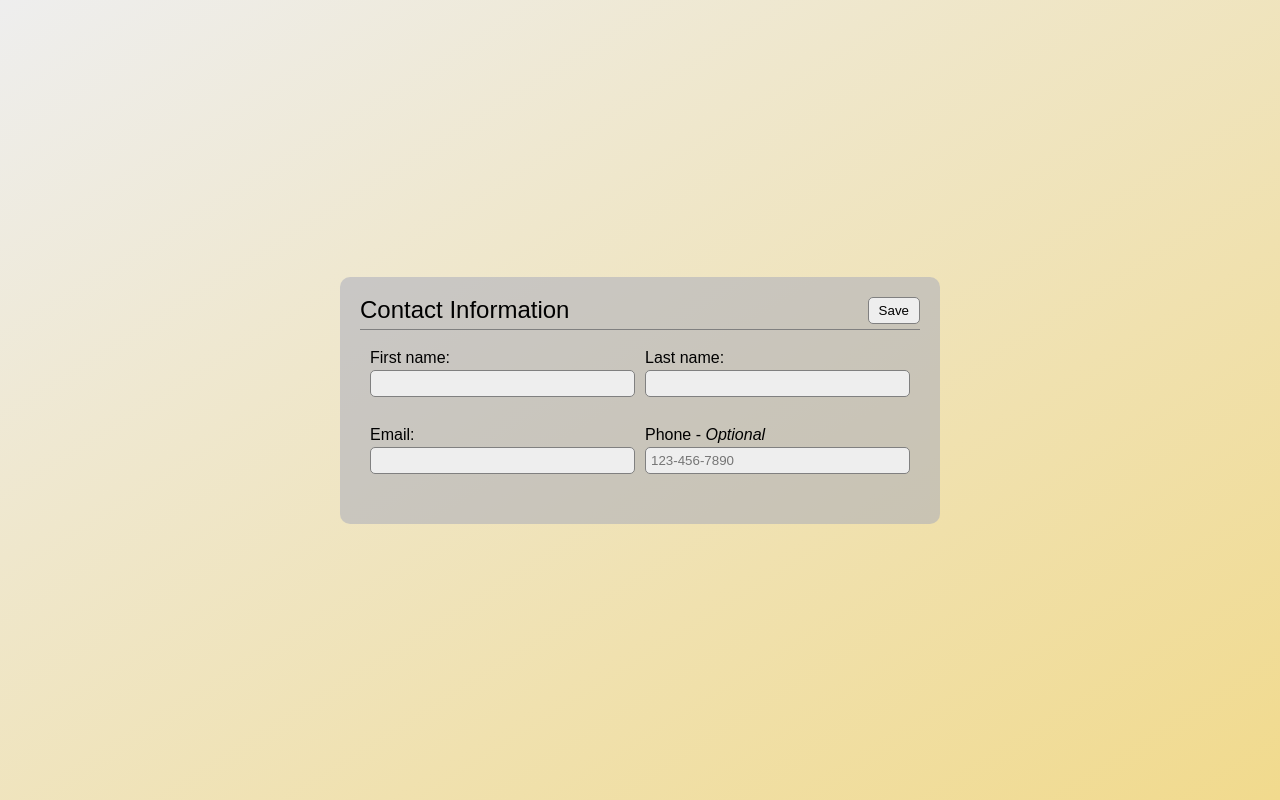
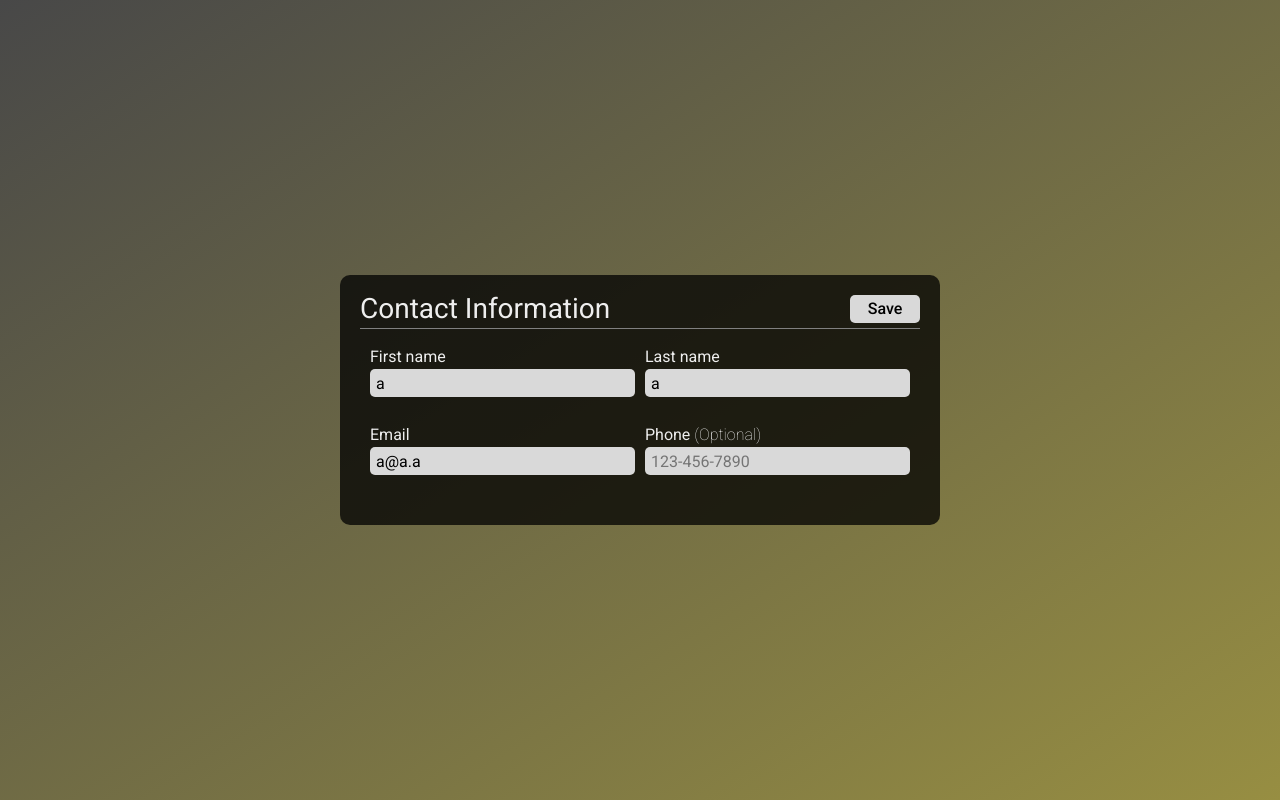
Before and after one commit to pv-230/odin-cv-app, a React app: page / in a window 1280 px wide. Built offline with nearby package versions, Linux system fonts and the light colour scheme.

Commit message:
Update general CV styling

```diff
--- a/src/components/App/App.css
+++ b/src/components/App/App.css
@@ -1,18 +1,11 @@
 :root {
-  --app-bg-color-white: #eee;
-  --app-bg-color-gold: #f1da8d;
-  --input-bg-color: #eee;
-  --button-bg-color: #eee;
-  --button-hover-color: #8dc4ff;
+  --app-bg-color-white: #484848;
+  --app-bg-color-gold: #978e42;
 }
 
 html {
   min-height: 100%;
   display: flex;
-}
-
-body {
-  font-family: sans-serif;
 }
 
 body,
@@ -33,36 +26,3 @@ body,
     var(--app-bg-color-gold)
   );
 }
-
-/* Default styling */
-
-label {
-  display: flex;
-  flex-direction: column;
-  gap: 4px;
-  width: 100%;
-}
-
-input {
-  width: 100%;
-  border: 1px solid gray;
-  border-radius: 5px;
-  padding: 5px;
-  background-color: var(--input-bg-color);
-}
-
-input:focus-visible {
-  outline: 2px solid var(--input-focus-color);
-}
-
-button {
-  padding: 5px 10px;
-  border: 1px solid gray;
-  border-radius: 5px;
-  background-color: var(--button-bg-color);
-}
-
-button:hover {
-  cursor: pointer;
-  background-color: var(--button-hover-color);
-}
--- a/src/components/App/reset.css
+++ b/src/components/App/reset.css
@@ -3,10 +3,10 @@
   License: none (public domain)
 */
 
-html, body, div, span, applet, object, iframe,
+html, body, button, div, span, applet, object, iframe,
 h1, h2, h3, h4, h5, h6, p, blockquote, pre,
 a, abbr, acronym, address, big, cite, code,
-del, dfn, em, img, ins, kbd, q, s, samp,
+del, dfn, em, img, input, ins, kbd, q, s, samp,
 small, strike, strong, sub, sup, tt, var,
 b, u, i, center,
 dl, dt, dd, ol, ul, li,
--- a/src/components/CV/CV.css
+++ b/src/components/CV/CV.css
@@ -1,5 +1,15 @@
 :root {
-  --cv-bg-color: rgba(164, 168, 187, 0.5);
+  --cv-bg-color: rgba(0, 0, 0, 0.75);
+  --font-color: #eee;
+  --input-bg-color: #d9d9d9;
+  --button-bg-color: var(--input-bg-color);
+  --button-font-color: black;
+  --button-hover-bg-color: transparent;
+  --button-hover-font-color: var(--font-color);
+  --border-color: gray;
+
+  --input-height: calc(1rem + 12px);
+  --input-padding: 5px;
 }
 
 .cv {
@@ -11,4 +21,41 @@
   padding: 20px;
   background-color: var(--cv-bg-color);
   border-radius: 10px;
+  font-family: Roboto, sans-serif;
+  font-weight: 400;
+  color: var(--font-color);
 }
+
+/* Default styling */
+
+label {
+  display: flex;
+  flex-direction: column;
+  gap: 4px;
+  width: 100%;
+}
+
+input {
+  width: 100%;
+  height: var(--input-height);
+  border: 1px solid transparent;
+  border-radius: 5px;
+  padding: var(--input-padding);
+  background-color: var(--input-bg-color);
+}
+
+button {
+  padding: 5px 10px;
+  border: 1px solid transparent;
+  border-radius: 5px;
+  background-color: var(--button-bg-color);
+  font-weight: 500;
+  color: var(--button-font-color);
+}
+
+button:hover {
+  cursor: pointer;
+  border: 1px solid var(--button-hover-font-color);
+  background-color: var(--button-hover-bg-color);
+  color: var(--button-hover-font-color);
+}
--- a/src/components/ContactInfo/ContactInfo.css
+++ b/src/components/ContactInfo/ContactInfo.css
@@ -1,7 +1,3 @@
-:root {
-  --input-focus-color: #3a7acc;
-}
-
 .contact-info {
   display: flex;
   flex-direction: column;
@@ -16,11 +12,16 @@
   display: flex;
   justify-content: space-between;
   align-items: center;
+  gap: 20px;
   width: 100%;
-  border-bottom: 1px solid gray;
+  border-bottom: 1px solid var(--border-color);
   padding-bottom: 5px;
 }
 
 .contact-info__title {
-  font-size: 1.5rem;
+  font-size: 1.75rem;
 }
+
+.contact-info__update-btn {
+  width: 70px;
+}
--- a/src/components/ContactInfo/ContactInfo.js
+++ b/src/components/ContactInfo/ContactInfo.js
@@ -28,9 +28,9 @@ export default class ContactInfo extends Component {
   constructor(props) {
     super(props);
     this.state = {
-      firstName: '',
-      lastName: '',
-      email: '',
+      firstName: 'a',
+      lastName: 'a',
+      email: 'a@a.a',
       phone: '',
       isEditing: true,
 
@@ -126,42 +126,25 @@ export default class ContactInfo extends Component {
         {/* Title bar */}
         <div className="contact-info__title-bar">
           <span className="contact-info__title">Contact Information</span>
-          <button className="update-btn" type="button" onClick={this.handleUpdateBtn}>
+          <button
+            className="contact-info__update-btn"
+            type="button"
+            onClick={this.handleUpdateBtn}
+          >
             {isEditing ? 'Save' : 'Edit'}
           </button>
         </div>
 
-        {isEditing ? (
-          /* Form for editing contact info */
+        {/* Form for editing contact info */}
         <ContactInfoForm
           firstName={firstName}
           lastName={lastName}
           email={email}
           phone={phone}
           handleChange={this.handleChange}
+          isEditing={isEditing}
           inputErrors={inputErrors}
         />
-        ) : (
-          /* Read-only contact info */
-          <div className="contact-info__info-display">
-            <div className="contact-info__text-group">
-              <span className="contact-info__text-title">First name:</span>
-              <span className="contact-info__text-content">{firstName}</span>
-            </div>
-            <div className="contact-info__text-group">
-              <span className="contact-info__text-title">Last name:</span>
-              <span className="contact-info__text-content">{lastName}</span>
-            </div>
-            <div className="contact-info__text-group">
-              <span className="contact-info__text-title">Email:</span>
-              <span className="contact-info__text-content">{email}</span>
-            </div>
-            <div className="contact-info__text-group">
-              <span className="contact-info__text-title">Phone:</span>
-              <span className="contact-info__text-content">{phone}</span>
-            </div>
-          </div>
-        )}
       </div>
     );
   }
--- a/src/components/ContactInfoForm/ContactInfoForm.css
+++ b/src/components/ContactInfoForm/ContactInfoForm.css
@@ -32,10 +32,6 @@
   grid-area: phone;
 }
 
-.contact-info__input {
-  width: 100%;
-}
-
 .contact-info__error {
   width: 100%;
   min-height: 1rem;
@@ -48,5 +44,17 @@
 }
 
 .contact-info__optional-text {
-  font-style: italic;
+  font-weight: 100;
 }
+
+/* Read-only contact info */
+
+.contact-info__text-content {
+  width: 100%;
+  height: var(--input-height);
+  border: 1px solid var(--border-color);
+  border-radius: 5px;
+  padding: var(--input-padding);
+  color: var(--font-color);
+  font-weight: 300;
+}
--- a/src/components/ContactInfoForm/ContactInfoForm.js
+++ b/src/components/ContactInfoForm/ContactInfoForm.js
@@ -4,7 +4,7 @@ import './ContactInfoForm.css';
 
 export default class ContactInfoForm extends Component {
   render() {
-    const { firstName, lastName, email, phone, handleChange, inputErrors } = this.props;
+    const { firstName, lastName, email, phone, handleChange, isEditing, inputErrors } = this.props;
 
     const classNames = {
       firstName: 'contact-info__input contact-info__input_first-name',
@@ -22,7 +22,8 @@ export default class ContactInfoForm extends Component {
       <form className="contact-info__form">
         <div className="contact-info__wrapper contact-info__wrapper_first-name">
           <label className="contact-info__label contact-info__label_first-name">
-            First name:
+            First name
+            {isEditing ? (
               <input
                 className={classNames.firstName}
                 name="firstName"
@@ -32,6 +33,9 @@ export default class ContactInfoForm extends Component {
                 onChange={handleChange}
                 autoComplete="off"
               />
+            ) : (
+              <span className="contact-info__text-content">{firstName}</span>
+            )}
           </label>
           <div className="contact-info__error contact-info__error_first-name">
             {inputErrors.firstName || null}
@@ -40,7 +44,8 @@ export default class ContactInfoForm extends Component {
 
         <div className="contact-info__wrapper contact-info__wrapper_last-name">
           <label className="contact-info__label contact-info__label_last-name">
-            Last name:
+            Last name
+            {isEditing ? (
               <input
                 className={classNames.lastName}
                 name="lastName"
@@ -50,6 +55,9 @@ export default class ContactInfoForm extends Component {
                 onChange={handleChange}
                 autoComplete="off"
               />
+            ) : (
+              <span className="contact-info__text-content">{lastName}</span>
+            )}
           </label>
           <div className="contact-info__error contact-info__error_last-name">
             {inputErrors.lastName || null}
@@ -58,7 +66,8 @@ export default class ContactInfoForm extends Component {
 
         <div className="contact-info__wrapper contact-info__wrapper_email">
           <label className="contact-info__label contact-info__label_email">
-            Email:
+            Email
+            {isEditing ? (
               <input
                 className={classNames.email}
                 name="email"
@@ -68,6 +77,9 @@ export default class ContactInfoForm extends Component {
                 onChange={handleChange}
                 autoComplete="off"
               />
+            ) : (
+              <span className="contact-info__text-content">{email}</span>
+            )}
           </label>
           <div className="contact-info__error contact-info__error_email">
             {inputErrors.email || null}
@@ -77,8 +89,10 @@ export default class ContactInfoForm extends Component {
         <div className="contact-info__wrapper contact-info__wrapper_phone">
           <label className="contact-info__label contact-info__label_phone">
             <div>
-              Phone - <span className="contact-info__optional-text">Optional</span>
+              Phone <span className="contact-info__optional-text">(Optional)</span>
             </div>
+
+            {isEditing ? (
               <input
                 className={classNames.phone}
                 name="phone"
@@ -89,6 +103,9 @@ export default class ContactInfoForm extends Component {
                 autoComplete="off"
                 placeholder="123-456-7890"
               />
+            ) : (
+              <span className="contact-info__text-content">{phone}</span>
+            )}
           </label>
           <div className="contact-info__error contact-info__error_phone">
             {inputErrors.phone || null}
@@ -105,6 +122,7 @@ ContactInfoForm.propTypes = {
   email: PropTypes.string.isRequired,
   phone: PropTypes.string.isRequired,
   handleChange: PropTypes.func.isRequired,
+  isEditing: PropTypes.bool.isRequired,
   inputErrors: PropTypes.shape({
     firstName: PropTypes.string,
     lastName: PropTypes.string,
--- a/src/index.html
+++ b/src/index.html
@@ -5,6 +5,12 @@
     <meta http-equiv="X-UA-Compatible" content="IE=edge" />
     <meta name="viewport" content="width=device-width, initial-scale=1.0" />
     <title>CV Application</title>
+    <link rel="preconnect" href="https://fonts.googleapis.com" />
+    <link rel="preconnect" href="https://fonts.gstatic.com" crossorigin />
+    <link
+      href="https://fonts.googleapis.com/css2?family=Roboto:wght@100;300;400;500;700&display=swap"
+      rel="stylesheet"
+    />
   </head>
   <body>
     <noscript>You need to enable Javascript to run this app.</noscript>
```
Lines whose indentation alone changed are shown as unchanged.
